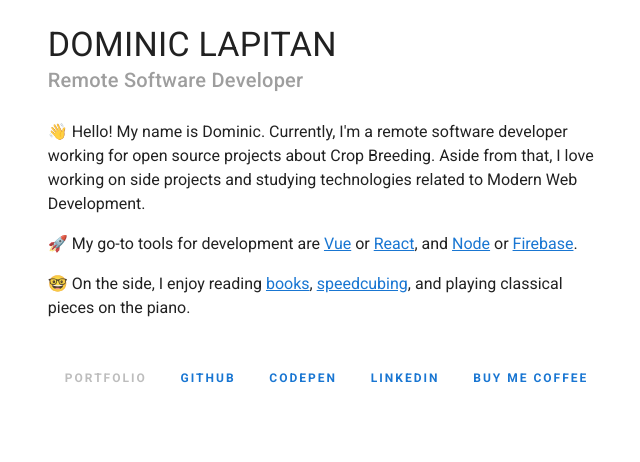
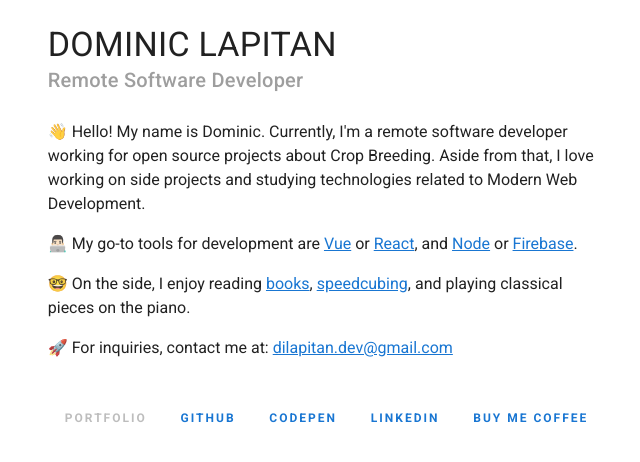
Before and after one commit to dilapitan/dominic-lapitan, a Nuxt app: page / in a window 1280 px wide. Shown: the top 462 px of the page, without its empty margins (314-954 px from the left). Built offline with nearby package versions, Linux system fonts and the light colour scheme.

Commit message:
Update content

```diff
--- a/pages/index.vue
+++ b/pages/index.vue
@@ -16,7 +16,7 @@
 
         <p>
           <span>
-            🚀 My go-to tools for development are
+            👨🏻‍💻 My go-to tools for development are
             <a href="https://vuejs.org/" target="_blank">Vue</a>
             or
             <a href="https://reactjs.org/" target="_blank">React</a>, and
@@ -39,6 +39,11 @@
               >speedcubing</a
             > </span
           >, and playing classical pieces on the piano.
+        </p>
+
+        <p>
+          🚀 For inquiries, contact me at:
+          <a id="email">dilapitan.dev@gmail.com</a>
         </p>
       </v-col>
     </v-row>
@@ -92,3 +97,9 @@ export default {
   }),
 }
 </script>
+
+<style scoped>
+#email {
+  text-decoration: underline;
+}
+</style>
```
